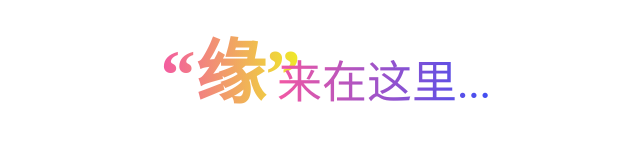
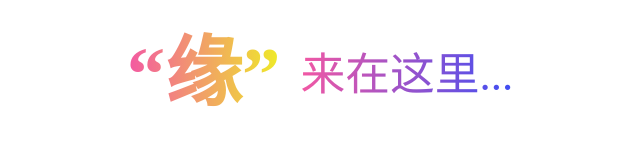
Before and after one commit to 200610-Qyj/200610.github.io, a plain HTML site: page After Loading/home.html in a window 1280 px wide. Shown: the whole page, without its empty margins (320-960 px from the left). Drawn offline with Linux system fonts and the light colour scheme.

Commit message:
Update home.html

```diff
--- a/After Loading/home.html
+++ b/After Loading/home.html
@@ -14,42 +14,40 @@
             height: 100%;
             overflow: hidden;
         }
-
-        .head{
+       .head{
             width: 100%;
             height: 150px;
             background: transparent;
             text-align: center;
             line-height: 150px;
             font-size: 45px;
-            position: relative;
+            display: flex;
             z-index: 1;
-            color: rgba(46, 165, 239);
+            justify-content: center;
+            align-items: center;
+            gap: 20px;
+            padding: 0 20px;
         }
         .header{
-            font-size: 70px;
-            display: inline-block;
+            font-size: 6vw;
             font-weight: 600;
             margin: 0;
-            vertical-align: middle;
-            position: absolute;
-            top: 50%;
-            left: 43%;
-            transform: translate(-50%,-50%);
+            position: static;
+            transform: none;
             background: linear-gradient(to right ,rgb(243, 88, 163),rgb(239, 235, 40));
             -webkit-background-clip: text;
             background-clip: text;
             color: transparent;
         }
         .head-right{
-            position: absolute;
-            top: 55%;
-            left: 55%;
-             transform: translate(-50%,-50%);
              background: linear-gradient(to right ,rgb(243, 88, 163),rgb(63, 78, 243));
             -webkit-background-clip: text;
             background-clip: text;
             color: transparent;
+            font-size: 3.5vw;
+            position: static;
+            transform: none;
+            white-space: nowrap;
         }
     </style>
 </head>
```
